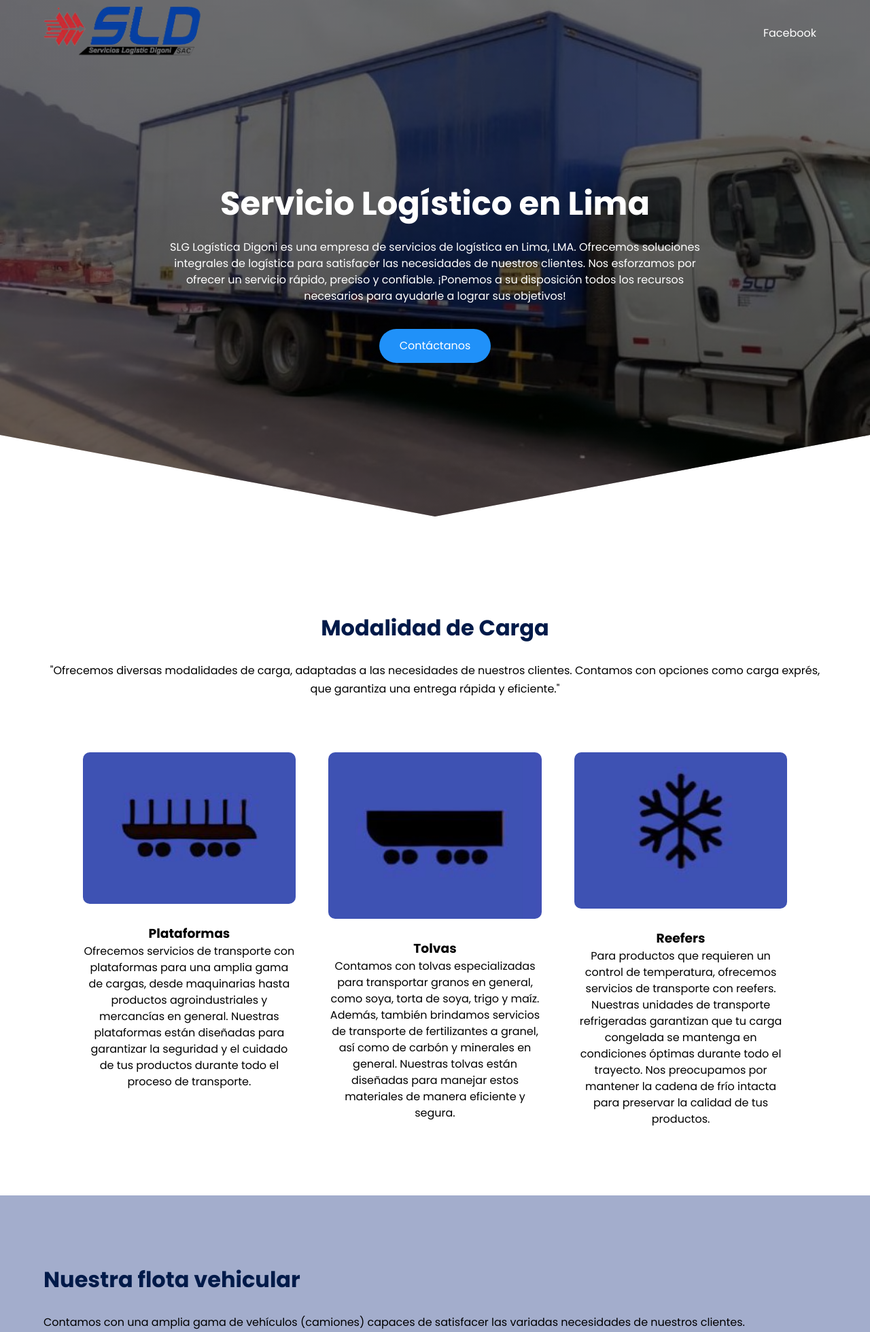
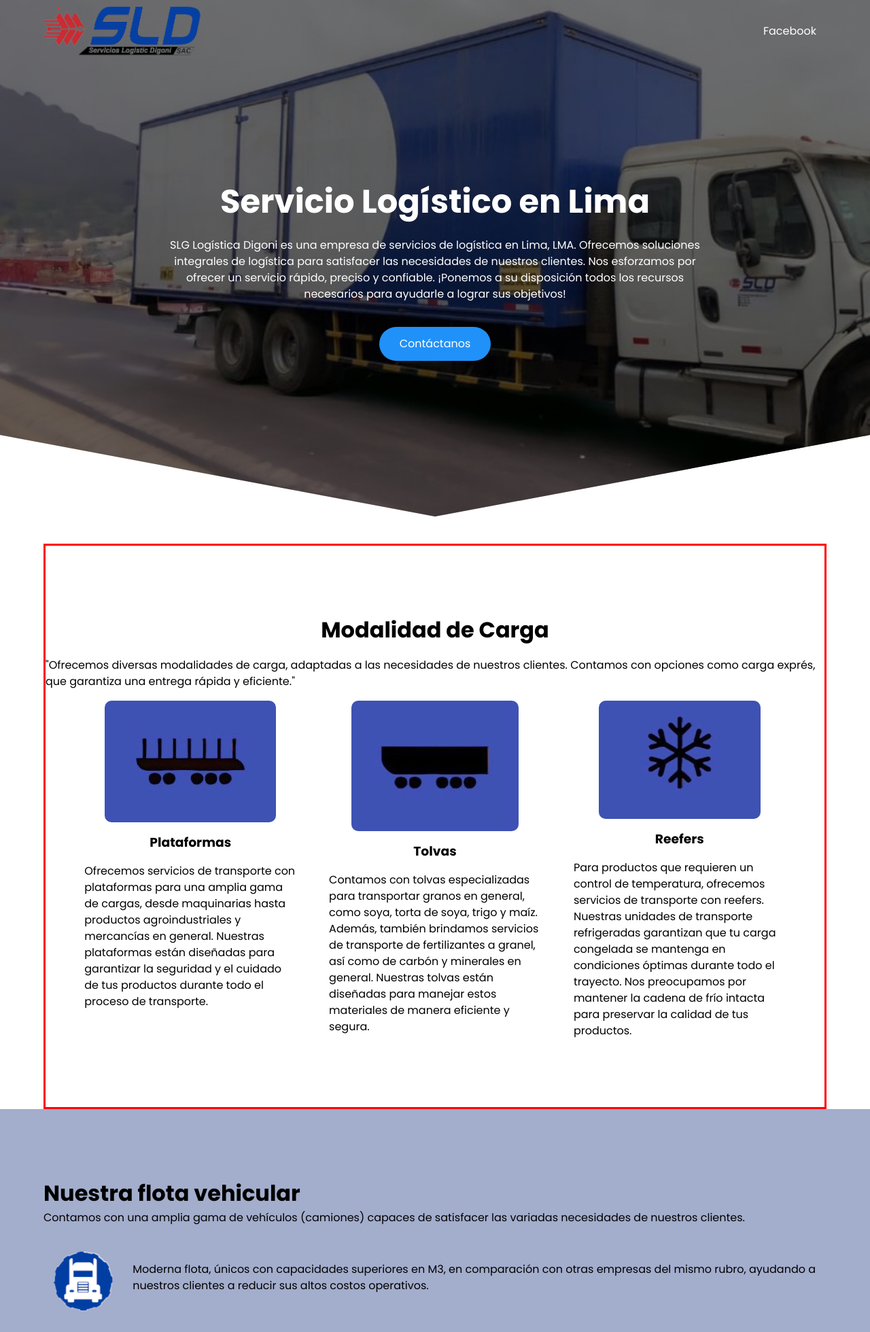
Before and after one commit to Vikernes27666/digoni, a PHP site: page / in a window 1280 px wide. Shown: the top 1960 px of the page at 68% size. Run offline with PHP 8.4, Linux system fonts and the light colour scheme.

Commit message:
Update about section style and markup

```diff
--- a/css/style.css
+++ b/css/style.css
@@ -4,6 +4,12 @@
   --padding-container: 100px 0;
   --color-title: #001a49;
   --fs-600: 3rem;
+  --fs-500: 2rem;
+}
+
+img {
+  max-width: 100%;
+  display: block;
 }
 
 body {
@@ -23,6 +29,10 @@ h1 {
   margin: 0 auto;
   overflow: hidden;
   padding: var(--padding-container);
+}
+
+.section-title {
+  font-size: var(--fs-500);
 }
 
 .btn {
@@ -129,66 +139,42 @@ h1 {
 
 /* About */
 
-.about {
+.about > * + * {
+  margin-top: 1em;
+}
+
+.about__title,
+.modality__title,
+.modality__paragraph {
   text-align: center;
 }
 
-.subtitle {
-  color: var(--color-title);
-  font-size: 2rem;
-  margin-bottom: 25px;
-}
-
-.about__paragraph {
-  line-height: 1.7;
-}
-
-.about__main {
-  padding-top: 80px;
+.modalities {
   display: grid; /* Cambiado a grid */
   grid-template-columns: repeat(
     3,
     1fr
   ); /* Distribución de columnas para los 3 elementos */
   width: 90%;
-  margin: 0 auto;
+  margin-left: auto;
+  margin-right: auto;
   gap: 3em;
-  overflow: hidden;
 }
 
-.about__icons {
-  display: flex;
-  flex-direction: column;
-  align-items: center;
-  overflow: hidden;
-  margin: 0 auto;
-  width: 100%;
-  height: auto;
+.modality > * + * {
+  margin-top: 1rem;
 }
 
-.about__icon {
-  width: 100%;
-  height: auto;
-  margin-bottom: 20px;
+.modality__icon {
+  margin-left: auto;
+  margin-right: auto;
   border-radius: 10px;
-}
-
-.about__title {
-  margin-top: 10px;
 }
 
 /* Estilos para dispositivos más pequeños */
 @media screen and (max-width: 767px) {
-  .about__main {
+  .modalities {
     grid-template-columns: 1fr; /* Cambiado a una columna para dispositivos más pequeños */
-    align-items: center;
-  }
-
-  .about__icons {
-    max-width: none;
-    flex-basis: 100%;
-    margin-bottom: 20px;
-    width: 100%;
   }
 }
 /* Fleet */
@@ -220,7 +206,6 @@ h1 {
 }
 
 .fleet__paragraph {
-  line-height: 1.7;
   margin-bottom: 0.75rem;
 }
 
@@ -265,7 +250,6 @@ h1 {
 }
 
 .knowledge__paragraph {
-  line-height: 1.7;
   margin-bottom: 0.75rem; /* Ajusta este valor según sea necesario */
 }
 
--- a/index.html
+++ b/index.html
@@ -60,23 +60,23 @@
     </header>
 
     <main>
-      <section class="container about">
-        <h2 class="subtitle">Modalidad de Carga</h2>
+      <section class="container about" style="border: 3px solid red">
+        <h2 class="about__title section-title">Modalidad de Carga</h2>
         <p class="about__paragraph">
           "Ofrecemos diversas modalidades de carga, adaptadas a las necesidades
           de nuestros clientes. Contamos con opciones como carga exprés, que
           garantiza una entrega rápida y eficiente."
         </p>
 
-        <div class="about__main">
-          <article class="about__icons">
+        <div class="modalities">
+          <article class="modality">
             <img
-              class="about__icon"
+              class="modality__icon"
               src="./assets/images/platform.jpeg"
               alt="Ilustración de plataforma de carga"
             />
-            <h3 class="about__title">Plataformas</h3>
-            <p class="about__paragrah">
+            <h3 class="modality__title">Plataformas</h3>
+            <p class="modality__paragrah">
               Ofrecemos servicios de transporte con plataformas para una amplia
               gama de cargas, desde maquinarias hasta productos agroindustriales
               y mercancías en general. Nuestras plataformas están diseñadas para
@@ -85,14 +85,14 @@
             </p>
           </article>
 
-          <article class="about__icons">
+          <article class="modality">
             <img
-              class="about__icon"
+              class="modality__icon"
               src="./assets/images/hopper.jpeg"
               alt="Ilustación de tolva de carga"
             />
-            <h3 class="about__title">Tolvas</h3>
-            <p class="about__paragrah">
+            <h3 class="modality__title">Tolvas</h3>
+            <p class="modality__paragrah">
               Contamos con tolvas especializadas para transportar granos en
               general, como soya, torta de soya, trigo y maíz. Además, también
               brindamos servicios de transporte de fertilizantes a granel, así
@@ -102,14 +102,14 @@
             </p>
           </article>
 
-          <article class="about__icons">
+          <article class="modality">
             <img
-              class="about__icon"
+              class="modality__icon"
               src="./assets/images/snowflake.jpeg"
               alt="Ilustración de copo de nieve"
             />
-            <h3 class="about__title">Reefers</h3>
-            <p class="about__paragrah">
+            <h3 class="modality__title">Reefers</h3>
+            <p class="modality__paragrah">
               Para productos que requieren un control de temperatura, ofrecemos
               servicios de transporte con reefers. Nuestras unidades de
               transporte refrigeradas garantizan que tu carga congelada se
@@ -125,7 +125,7 @@
         <div class="fleet__container container">
           <div class="fleet__texts">
             <div class="fleet__contents">
-              <h2 class="subtitle">Nuestra flota vehicular</h2>
+              <h2 class="section-title">Nuestra flota vehicular</h2>
               <p class="fleet__paragraph">
                 Contamos con una amplia gama de vehículos (camiones) capaces de
                 satisfacer las variadas necesidades de nuestros clientes.
@@ -196,7 +196,7 @@
         <div class="knowledge__container container">
           <div class="knowledge__texts">
             <div class="knowledge__contents">
-              <h2 class="subtitle">Ubicación de nuestra empresa</h2>
+              <h2 class="section-title">Ubicación de nuestra empresa</h2>
               <p class="knowledge__paragraph"></p>
               <!-- Aquí he agregado la id 'map' -->
             </div>
@@ -224,7 +224,7 @@
 
           <section class="testimony__body testimony__body--show" data-id="1">
             <div class="testimony__texts">
-              <h2 class="subtitle">
+              <h2 class="section-title">
                 Sobre Nosotros,
                 <span class="testimony__course"
                   >La empresa SLG Logística Digoni</span
@@ -255,7 +255,7 @@
 
           <section class="testimony__body" data-id="2">
             <div class="testimony__texts">
-              <h2 class="subtitle">
+              <h2 class="section-title">
                 Misión<span class="testimony__course"> </span>
               </h2>
               <p class="testimony__review">
@@ -280,7 +280,7 @@
 
           <section class="testimony__body" data-id="3">
             <div class="testimony__texts">
-              <h2 class="subtitle">
+              <h2 class="section-title">
                 Visión<span class="testimony__course"> </span>
               </h2>
               <p class="testimony__review">
@@ -304,7 +304,7 @@
 
           <section class="testimony__body" data-id="4">
             <div class="testimony__texts">
-              <h2 class="subtitle">
+              <h2 class="section-title">
                 Valores<span class="testimony__course"> </span>
               </h2>
               <p class="testimony__review">
@@ -340,7 +340,7 @@
       </section>
 
       <section class="questions container">
-        <h2 class="subtitle">Preguntas frecuentes</h2>
+        <h2 class="section-title">Preguntas frecuentes</h2>
         <p class="questions__paragraph">
           A continuación, encontrarás respuestas a algunas de las preguntas más
           frecuentes que nuestros clientes suelen hacer
@@ -415,7 +415,7 @@
         </section>
 
         <section class="questions__offer">
-          <h2 class="subtitle">
+          <h2 class="section-title">
             ¿Estás listo para obtener nuestros servicios?
           </h2>
           <p class="questions__copy">
```
